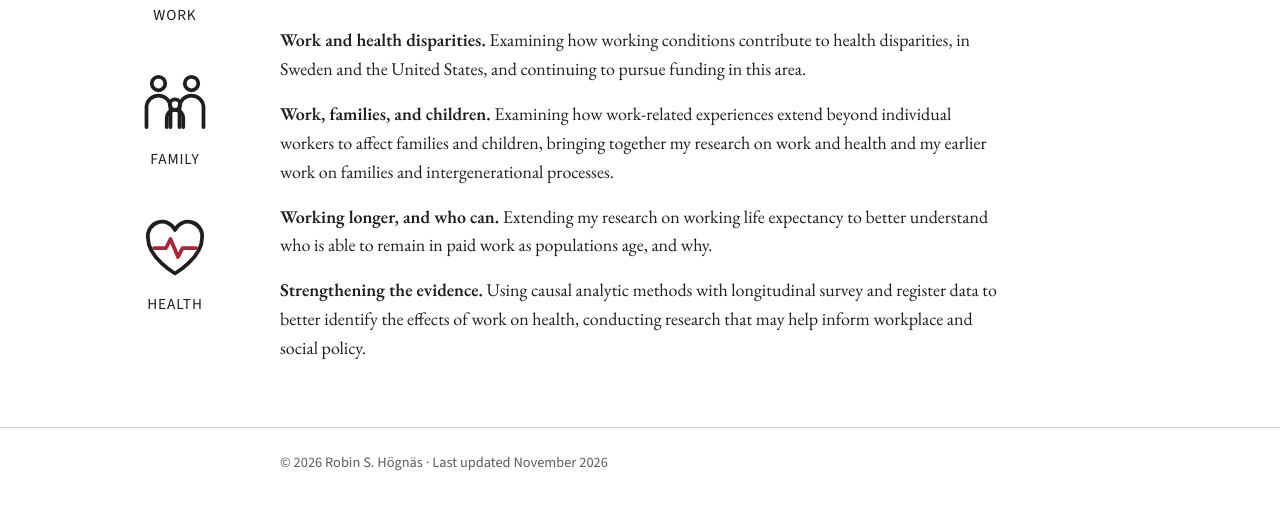
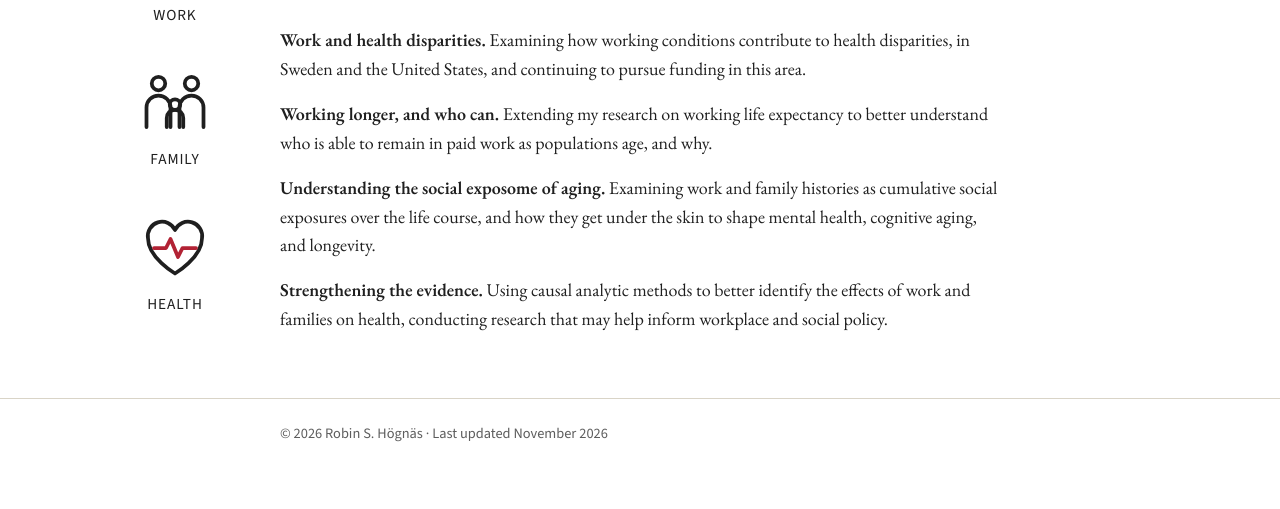
Before and after one commit to rshognas/rshognas.github.io, a plain HTML site: page future.html in a window 1280 px wide. Shown: the part 317-826 px from the top of the page. After the commit the page ends 805 px from the top, so only its background shows below. Drawn offline with nearby package versions, Linux system fonts and the light colour scheme.

Commit message:
Looking Ahead: social exposome of aging; reorder and trim items
Co-Authored-By: Claude Opus 5.5 <noreply@anthropic.com>

```diff
--- a/future.html
+++ b/future.html
@@ -44,16 +44,14 @@
     <ul class="plain plans">
       <li><strong>Work and health disparities.</strong> Examining how working conditions
         contribute to health disparities, in Sweden and the United States, and continuing to pursue funding in this area.</li>
-      <li><strong>Work, families, and children.</strong> Examining how work-related
-        experiences extend beyond individual workers to affect families and children,
-        bringing together my research on work and health and my earlier work on families
-        and intergenerational processes.</li>
       <li><strong>Working longer, and who can.</strong> Extending my research on working
         life expectancy to better understand who is able to remain in paid work as populations
         age, and why.</li>
-      <li><strong>Strengthening the evidence.</strong> Using causal analytic methods with
-        longitudinal survey and register data to better identify the effects of work on
-        health, conducting research that may help inform workplace and social policy.</li>
+      <li><strong>Understanding the social exposome of aging.</strong> Examining work and family
+        histories as cumulative social exposures over the life course, and how they get under
+        the skin to shape mental health, cognitive aging, and longevity.</li>
+      <li><strong>Strengthening the evidence.</strong> Using causal analytic methods to
+        better identify the effects of work and families on health, conducting research that may help inform workplace and social policy.</li>
     </ul>
   </main>
 
```
